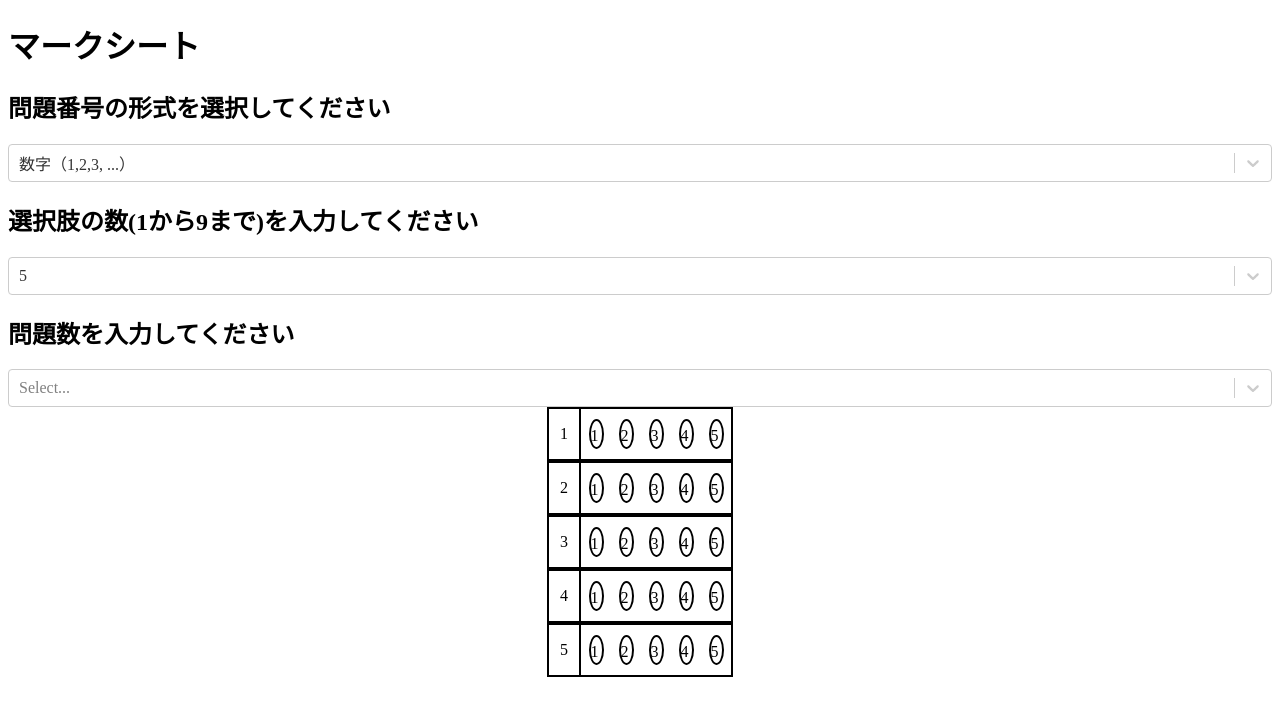
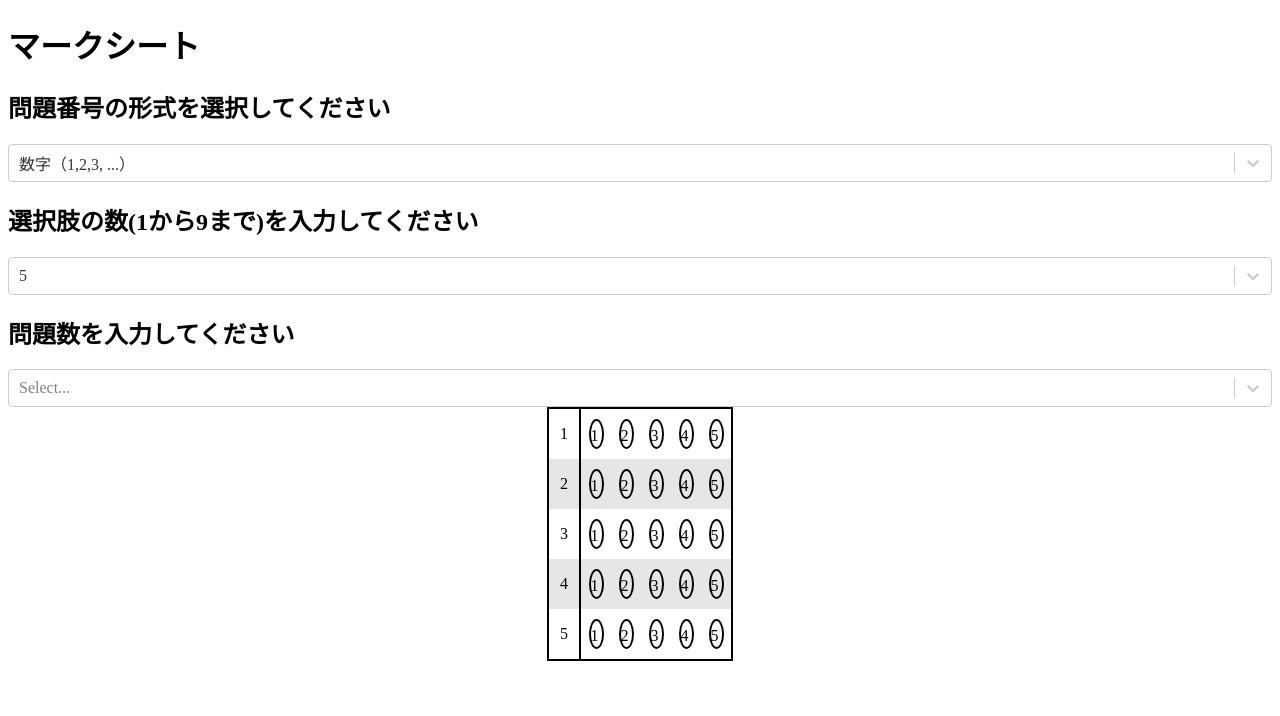
Before and after one commit to ken-hashimoto/marksheet-app, a React (Create React App) app: page / in a window 1280 px wide. Shown: the top 716 px of the page. Built offline with nearby package versions, Linux system fonts and the light colour scheme.

Commit message:
見た目を整える

```diff
--- a/package.json
+++ b/package.json
@@ -9,6 +9,7 @@
     "react": "^18.2.0",
     "react-dom": "^18.2.0",
     "react-router-dom": "^6.6.1",
+    "react-select": "^5.7.0",
     "styled-components": "^5.3.6",
     "web-vitals": "^3.1.0"
   },
--- a/src/components/ChoiceButtons.jsx
+++ b/src/components/ChoiceButtons.jsx
@@ -1,12 +1,21 @@
 import styled from "styled-components";
 import { useState } from "react";
 
+const SChoiceButtonsListCpntainer = styled.div`
+  margin: 0 auto;
+  border-top: 2px solid;
+  border-bottom: 2px solid;
+  width: fit-content; // 大きさを子要素似合わせる
+`;
 const SChoiceButtonsWrapper = styled.div`
   display: flex;
-  border: 2px solid;
+  border-right: 2px solid;
+  border-left: 2px solid;
   height: 50px;
   width: fit-content; // 大きさを子要素似合わせる
-  margin: auto; // 選択肢群の中央揃え
+  &.is-gray {
+    background-color: #e7e5e5;
+  }
 `;
 
 // ChoiceButtonとQNumを格納するcontainer
@@ -78,15 +87,15 @@ export const ChoiceButtonList = (props) => {
     Array.from({ length: stop - start + 1 }, (_, i) => start + i);
   const QNumList = generateQNumList(1, QNum);
   return (
-    <>
+    <SChoiceButtonsListCpntainer>
       {QNumList.map((val) => (
         <>
-          <SChoiceButtonsWrapper>
+          <SChoiceButtonsWrapper className={val % 2 === 0 ? "is-gray" : ""}>
             <QNumBox QNumIndex={val}></QNumBox>
             <ChoiceButtons cnt={cnt} format={format}></ChoiceButtons>
           </SChoiceButtonsWrapper>
         </>
       ))}
-    </>
+    </SChoiceButtonsListCpntainer>
   );
 };
```
Also changed, not shown: 1 other file (tests, documents, lock files or other folders).
